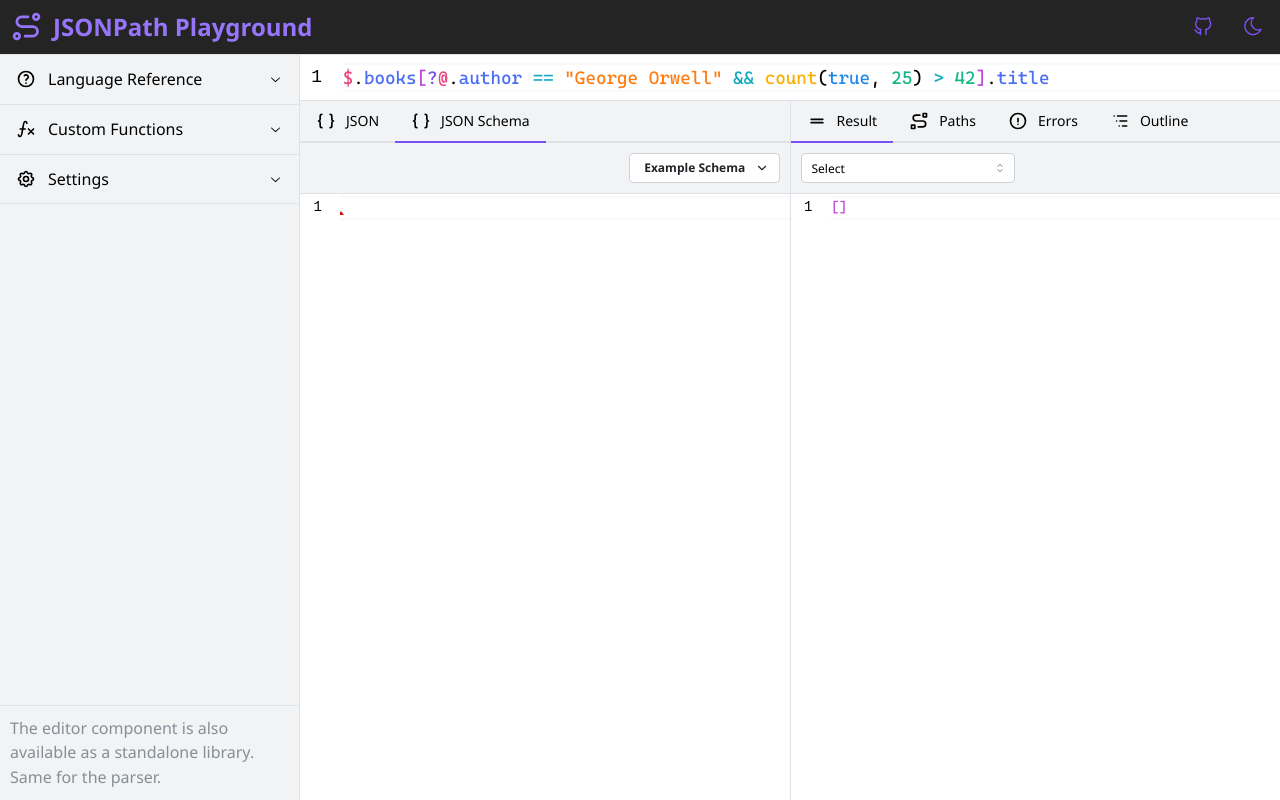
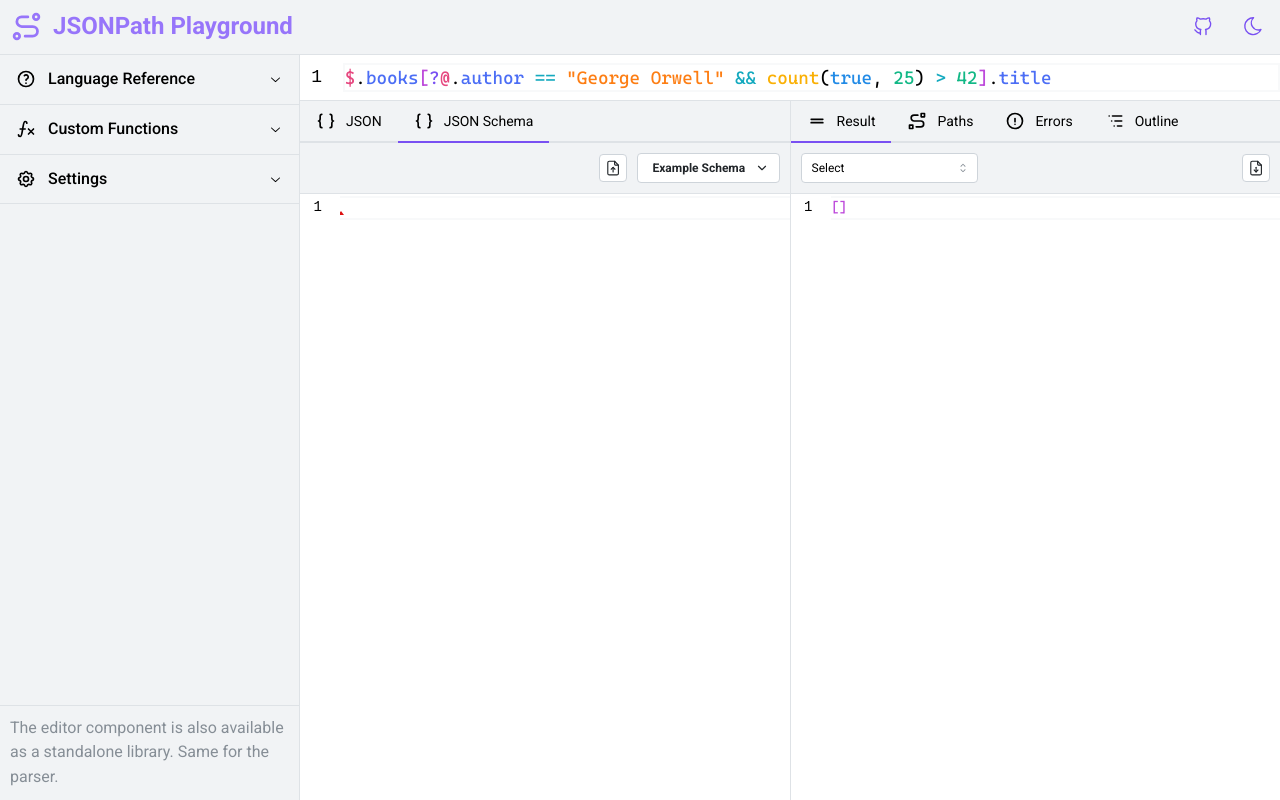
Before and after one commit to vosa53/jsonpath-tools, a Next.js app: page / in a window 1280 px wide. Both pictures are taken after a click on the tab "JSON Schema". Built offline with nearby package versions, Linux system fonts and the light colour scheme.

Commit message:
Improved UI design

```diff
--- a/src/app/components/code-editors/codemirror/jsonpath-codemirror/jsonpath-tooltip.ts
+++ b/src/app/components/code-editors/codemirror/jsonpath-codemirror/jsonpath-tooltip.ts
@@ -16,7 +16,6 @@
             end: tooltip.range.position + tooltip.range.length,
             create(view) {
                 const containerElement = document.createElement("div");
-                containerElement.style.padding = "10px";
                 containerElement.innerHTML = MarkdownRenderer.renderToHTML(tooltip.text);
                 return { dom: containerElement };
             }
--- a/src/app/components/code-editors/jsonpath-editor.tsx
+++ b/src/app/components/code-editors/jsonpath-editor.tsx
@@ -62,7 +62,7 @@
             highlightRange,
             EditorView.theme({
                 "&": { fontSize: "18px !important" },
-                "& .cm-content": { padding: "10px 0" },
+                "& .cm-content": { padding: "10px 2px" },
                 "& .cm-highlighted": { background: "#ff922b30" }
             }),
             EditorView.updateListener.of(u => {
--- a/src/app/components/panels/json-panel.tsx
+++ b/src/app/components/panels/json-panel.tsx
@@ -1,6 +1,6 @@
 import { JSONPathNormalizedPath } from "@/jsonpath-tools/transformations";
 import { ActionIcon, Button, Divider, Group, Loader, Menu, Text } from "@mantine/core";
-import { IconArrowDown, IconArrowUp, IconChevronDown, IconRouteSquare } from "@tabler/icons-react";
+import { IconArrowDown, IconArrowUp, IconChevronDown, IconFileUpload, IconRouteSquare } from "@tabler/icons-react";
 import { memo, useState } from "react";
 import JSONEditor from "../code-editors/json-editor";
 import PanelShell from "../panel-shell";
@@ -46,6 +46,9 @@
                         <IconRouteSquare style={{ width: '70%', height: '70%' }} stroke={1.5} />
                     </ActionIcon>
                     <Divider orientation="vertical" />
+                    <ActionIcon variant="default" aria-label="Settings">
+                        <IconFileUpload style={{ width: '70%', height: '70%' }} stroke={1.5} />
+                    </ActionIcon>
                     <Menu shadow="md" width={200}>
                         <Menu.Target>
                             <Button variant="default" size="xs" rightSection={<IconChevronDown size={14} />}>Example Data</Button>
--- a/src/app/components/panels/json-schema-panel.tsx
+++ b/src/app/components/panels/json-schema-panel.tsx
@@ -1,5 +1,5 @@
-import { Button, Group, Menu } from "@mantine/core";
-import { IconChevronDown } from "@tabler/icons-react";
+import { ActionIcon, Button, Group, Menu } from "@mantine/core";
+import { IconChevronDown, IconFileUpload } from "@tabler/icons-react";
 import { memo } from "react";
 import JSONEditor from "../code-editors/json-editor";
 import PanelShell from "../panel-shell";
@@ -15,9 +15,12 @@
         <PanelShell
             toolbar={
                 <Group gap="xs" w="100%">
+                    <ActionIcon variant="default" aria-label="Settings" ml="auto">
+                        <IconFileUpload style={{ width: '70%', height: '70%' }} stroke={1.5} />
+                    </ActionIcon>
                     <Menu shadow="md" width={200}>
                         <Menu.Target>
-                            <Button variant="default" size="xs" ml="auto" rightSection={<IconChevronDown size={14} />}>Example Schema</Button>
+                            <Button variant="default" size="xs" rightSection={<IconChevronDown size={14} />}>Example Schema</Button>
                         </Menu.Target>
                         <Menu.Dropdown>
                             <Menu.Item>Example 1</Menu.Item>
--- a/src/app/components/panels/paths-panel.tsx
+++ b/src/app/components/panels/paths-panel.tsx
@@ -1,8 +1,9 @@
 import { PathType } from "@/app/models/path-type";
-import { Group, Select } from "@mantine/core";
+import { ActionIcon, Group, Select } from "@mantine/core";
 import { memo } from "react";
 import JSONEditor from "../code-editors/json-editor";
 import PanelShell from "../panel-shell";
+import { IconFileDownload } from "@tabler/icons-react";
 
 const PathsPanel = memo(({
     pathsText,
@@ -16,7 +17,7 @@
     return (
         <PanelShell
             toolbar={
-                <Group gap="xs">
+                <Group gap="xs" w="100%">
                     <Select
                         size="xs"
                         allowDeselect={false}
@@ -27,6 +28,9 @@
                         value={pathType}
                         onChange={value => onPathTypeChanged(value as PathType)}
                     />
+                    <ActionIcon variant="default" aria-label="Settings" ml="auto">
+                        <IconFileDownload style={{ width: '70%', height: '70%' }} stroke={1.5} />
+                    </ActionIcon>
                 </Group>
             }
         >
--- a/src/app/components/panels/result-panel.tsx
+++ b/src/app/components/panels/result-panel.tsx
@@ -1,8 +1,8 @@
 import { Operation, OperationType, ReplaceOperationReplacement } from "@/app/models/operation";
-import { Button, Group, Modal, Select, Stack } from "@mantine/core";
+import { ActionIcon, Button, Group, Modal, Select, Stack } from "@mantine/core";
 import { useForm } from "@mantine/form";
 import { useDisclosure } from "@mantine/hooks";
-import { IconDeviceFloppy } from "@tabler/icons-react";
+import { IconDeviceFloppy, IconFileDownload } from "@tabler/icons-react";
 import { memo } from "react";
 import JSONEditor from "../code-editors/json-editor";
 import { EditorFormAdapter } from "../editor-form-adapter";
@@ -27,7 +27,7 @@
     return (
         <PanelShell
             toolbar={
-                <Group gap="xs">
+                <Group gap="xs" w="100%">
                     <Modal opened={modalOpened} onClose={close} title={"Edit replacement value"} size="xl">
                         <ReplacementEditor
                             replacement={operation.replacement}
@@ -44,9 +44,14 @@
                         value={operation.type}
                         onChange={value => onOperationChanged({ ...operation, type: value as OperationType })}
                     />
-                    {operation.type === OperationType.replace &&
+                    {
+                        operation.type === OperationType.replace &&
                         <Button
-                            variant="subtle" size="compact-sm" onClick={() => open()}>Edit Replacement</Button>}
+                            variant="subtle" size="compact-sm" onClick={() => open()}>Edit Replacement</Button>
+                    }
+                    <ActionIcon variant="default" aria-label="Settings" ml="auto">
+                        <IconFileDownload style={{ width: '70%', height: '70%' }} stroke={1.5} />
+                    </ActionIcon>
                 </Group>
             }
         >
--- a/src/app/styles/globals.css
+++ b/src/app/styles/globals.css
@@ -10,11 +10,54 @@
     font-weight: 500;
 }
 
+*::selection {
+    background: var(--mantine-color-violet-light);
+}
+
 /* TODO: Move to Markdown specific styles. */
-h1, h2, h3, h4, h5, h6 {
+h1,
+h2,
+h3,
+h4,
+h5,
+h6 {
     font-weight: 500;
 }
 
-h1, h2, h3, h4, h5, h6, p, ul {
+h1,
+h2,
+h3,
+h4,
+h5,
+h6,
+p,
+ul {
     margin: 0;
 }
+
+code {
+    font-family: var(--mantine-font-family-monospace);
+    background: var(--mantine-color-default-border);
+    border-radius: var(--mantine-radius-default);
+    padding: 2px;
+}
+
+/* Width of the scrollbar */
+::-webkit-scrollbar {
+    width: 12px;
+}
+
+/* Track (background) */
+::-webkit-scrollbar-track {
+    background: transparent;
+}
+
+/* Handle (the draggable part) */
+::-webkit-scrollbar-thumb {
+    background: var(--mantine-color-default-border);
+}
+
+/* Handle on hover */
+::-webkit-scrollbar-thumb:hover {
+    background: var(--mantine-color-dimmed);
+}
--- a/src/app/styles/page.module.css
+++ b/src/app/styles/page.module.css
@@ -1,9 +1,9 @@
 [data-mantine-color-scheme=light] .header {
-    background: var(--mantine-color-dark-7);
+    background: var(--mantine-color-gray-1);
 }
 
 [data-mantine-color-scheme=dark] .header {
-    background: var(--mantine-color-dark-9);
+    background: var(--mantine-color-dark-8);
 }
 
 [data-mantine-color-scheme=light] .navbar, [data-mantine-color-scheme=light] .main {
--- a/src/app/theme.ts
+++ b/src/app/theme.ts
@@ -1,5 +1,11 @@
 import { createTheme } from "@mantine/core";
 import localFont from "next/font/local";
+import { Roboto } from 'next/font/google'
+
+const robotoFont = Roboto({
+    weight: ["400", "500", "700"],
+    subsets: ["latin"],
+});
 
 const cascadiaMonoFont = localFont({
     src: [
@@ -10,7 +16,7 @@
 });
 
 export const applicationTheme = createTheme({
-    fontFamily: "Segoe UI",
+    fontFamily: robotoFont.style.fontFamily,
     fontFamilyMonospace: cascadiaMonoFont.style.fontFamily,
     primaryColor: "violet"
 });
```
Also changed, not shown: src/app/components/code-editors/codemirror/theme.ts (+19 -9 lines), src/app/components/panels/diagnostics-panel.tsx (+9 -9 lines).
